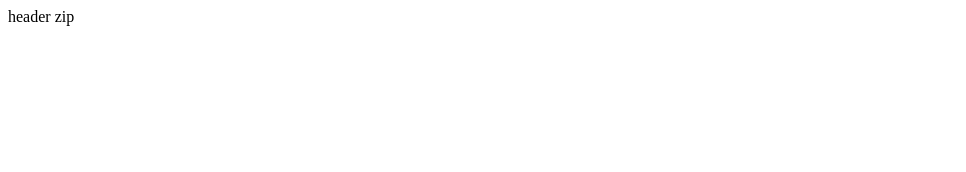
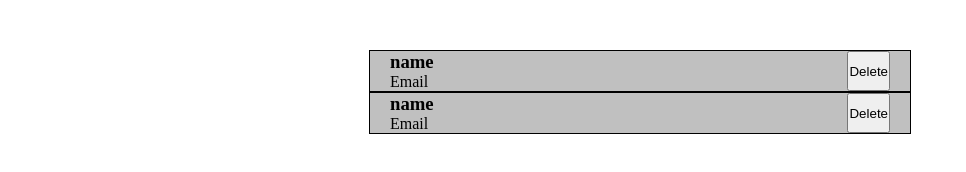
Before and after one commit to Dearian27/admin-panel, a website: page pages/adminpage.html in a window 1280 px wide. Shown: the whole page, without its empty margins (0-966 px from the left). Drawn offline with Linux system fonts and the light colour scheme.

Commit message:
admin panel

```diff
--- /dev/null
+++ b/css/user.css
@@ -0,0 +1,21 @@
+*{
+    margin: 0;
+    padding: 0;
+}
+.user{
+    display: flex;
+    justify-content: space-between;
+    width: 500px;
+    padding: 0 20px;
+    background-color: silver;
+    border: 1px solid black ;
+}
+.list{
+    flex-direction: column;
+    margin-top: 50px;
+    display: flex;
+    justify-content: center;
+    align-items: center;
+    width: 100%;
+
+}
--- a/pages/adminpage.html
+++ b/pages/adminpage.html
@@ -3,12 +3,29 @@
 <head>
   <meta charset="UTF-8">
   <meta name="viewport" content="width=device-width, initial-scale=1.0">
+  <link rel="stylesheet" href="../css/user.css">
   <title>Document</title>
 </head>
 <body>
-  <header>
-    header zip
-  </header>
+
+  <main>
+    <div class="list">
+      <div class="user">
+        <div class="user_info">
+       <h3>name</h3>
+       <p>Email</p>
+       </div>
+       <button>Delete</button>
+      </div>
+      <div class="user">
+        <div class="user_info">
+       <h3>name</h3>
+       <p>Email</p>
+       </div>
+       <button>Delete</button>
+      </div>
+    </div>
+  </main>
   <script src="../js/admin.js"></script>
 </body>
 </html>
```
Also changed, not shown: js/main.js (+6 -25 lines), js/signup.js (+7 -5 lines), pages/login.html (+1 -1 lines), pages/signup.html (+1 -1 lines), css/register.css (renamed from pages/register.css).
